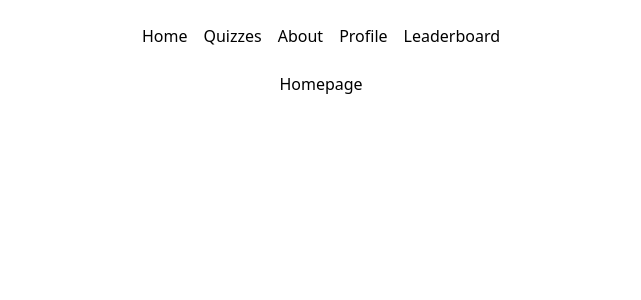
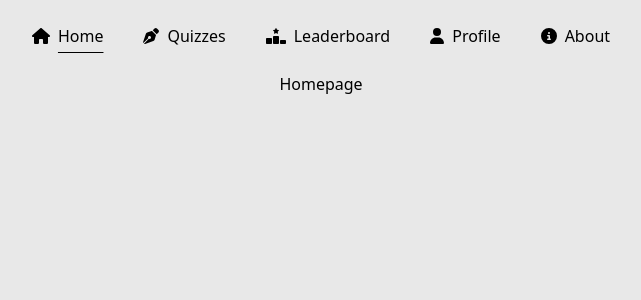
Before and after one commit to ejminguez/quiz-vue, a Vue app: page / in a window 1280 px wide. Shown: the top 300 px of the page, without its empty margins (319-960 px from the left). Built offline with nearby package versions, Linux system fonts and the light colour scheme; no server answers.

Commit message:
feat: add Font Awesome icons

```diff
--- a/package.json
+++ b/package.json
@@ -21,6 +21,11 @@
     "supabase:types": "npx supabase gen types typescript --project-id bulimbjsqruxibydekqp --schema public > database/types.ts"
   },
   "dependencies": {
+    "@fortawesome/fontawesome-svg-core": "^6.7.2",
+    "@fortawesome/free-brands-svg-icons": "^6.7.2",
+    "@fortawesome/free-regular-svg-icons": "^6.7.2",
+    "@fortawesome/free-solid-svg-icons": "^6.7.2",
+    "@fortawesome/vue-fontawesome": "^3.0.8",
     "@supabase/supabase-js": "^2.49.1",
     "@tailwindcss/vite": "^4.0.9",
     "enforce-unique": "^1.3.0",
--- a/src/assets/main.css
+++ b/src/assets/main.css
@@ -1 +1,5 @@
 @import "tailwindcss";
+
+body {
+    background-color: rgb(232, 232, 232);
+}
--- a/src/components/Navbar.vue
+++ b/src/components/Navbar.vue
@@ -1,26 +1,55 @@
-<script setup>
+<script setup lang="ts">
+import { useRoute } from 'vue-router';
+import { FontAwesomeIcon } from '@fortawesome/vue-fontawesome'
+import { library } from '@fortawesome/fontawesome-svg-core';
+import { faHome, faPenNib, faCircleInfo, faUser, faRankingStar } from '@fortawesome/free-solid-svg-icons';
+
+library.add(faHome, faPenNib, faCircleInfo, faUser, faRankingStar);
+const route = useRoute();
 </script>
 
 <template>
     <div>
         <nav class="px-2">
-            <ul class="flex justify-between lg:justify-center lg:gap-4">
+            <ul class="flex justify-between lg:justify-center lg:gap-10">
                 <li>
-                    <RouterLink to="/">Home</RouterLink>
+                    <RouterLink :to="'/'" :class="{ 'underline': route.path === '/' }" class="flex items-center gap-2">
+                        <FontAwesomeIcon :icon="faHome" />
+                        Home
+                    </RouterLink>
                 </li>
                 <li>
-                    <RouterLink to="/quiz">Quizzes</RouterLink>
+                    <RouterLink :to="'/quiz'" :class="{ 'underline': route.path === '/quiz' }" class="flex items-center gap-2">
+                        <FontAwesomeIcon :icon="faPenNib" />
+                        Quizzes
+                    </RouterLink>
                 </li>
                 <li>
-                    <RouterLink to="/about">About</RouterLink>
+                    <RouterLink :to="'/leaderboard'" :class="{ 'underline': route.path === '/leaderboard' }" class="flex items-center gap-2">
+                        <FontAwesomeIcon :icon="faRankingStar" />
+                        Leaderboard
+                    </RouterLink>
                 </li>
                 <li>
-                    <RouterLink to="/profile/errol">Profile</RouterLink>
+                    <RouterLink :to="'/profile/errol'" :class="{ 'underline': route.path === '/profile/errol' }" class="flex items-center gap-2">
+                        <FontAwesomeIcon :icon="faUser" />
+                        Profile
+                    </RouterLink>
                 </li>
                 <li>
-                    <RouterLink to="/leaderboard">Leaderboard</RouterLink>
+                    <RouterLink :to="'/about'" :class="{ 'underline': route.path === '/about' }" class="flex items-center gap-2">
+                        <FontAwesomeIcon :icon="faCircleInfo" />
+                        About
+                    </RouterLink>
                 </li>
             </ul>
         </nav>
     </div>
 </template>
+
+<style>
+.underline {
+    text-decoration: underline;
+    text-underline-offset: 10px;
+}
+</style>
--- a/src/pages/quiz/[title].vue
+++ b/src/pages/quiz/[title].vue
@@ -3,7 +3,6 @@ import { useRoute } from 'vue-router';
 import { ref, onMounted } from 'vue';
 import { supabase } from '@/lib/supabaseClient';
 import type { Tables } from '../../../database/types';
-import Username from '../profile/[username].vue';
 
 const route = useRoute();
 const title = (route.params as { title: string }).title;
@@ -23,10 +22,10 @@ onMounted(async () => {
   <div class="text-center grid gap-8">
     <h1>Ready to take <span class="font-bold">{{ quiz?.title }}</span> ?</h1>
     <p v-if="loading">Loading...</p>
-    <div v-else class="grid gap-4 bg-yellow-200 p-8">
+    <div v-else class="grid gap-4 bg-yellow-50 p-8 shadow-md">
         <p>Quiz: <strong>{{ quiz?.title }}</strong></p>
         <p>Description: {{ quiz?.description }}</p>
-        <p>Time Limit: {{ quiz?.time_limit }}</p>
+        <p>Time Limit: {{ quiz?.time_limit }} mins</p>
         <button class="cursor-pointer bg-blue-500 hover:bg-blue-700 text-white font-bold py-2 px-4 rounded">
             Take Quiz
         </button>
--- a/src/pages/quiz/index.vue
+++ b/src/pages/quiz/index.vue
@@ -29,7 +29,7 @@ const loading = ref(true);
             <ol class="grid gap-4" type="1">
                 <li v-for="quiz in quiz" :key="quiz.quiz_id">
                     <RouterLink :to="`/quiz/${quiz.title}`">
-                        <p class="underline-offset-2 hover:underline">{{ quiz.title }}</p>
+                        <p class="underline-offset-8 hover:underline">{{ quiz.title }}</p>
                     </RouterLink>
                 </li>
             </ol>
```
Also changed, not shown: 1 other file (tests, documents, lock files or other folders).
